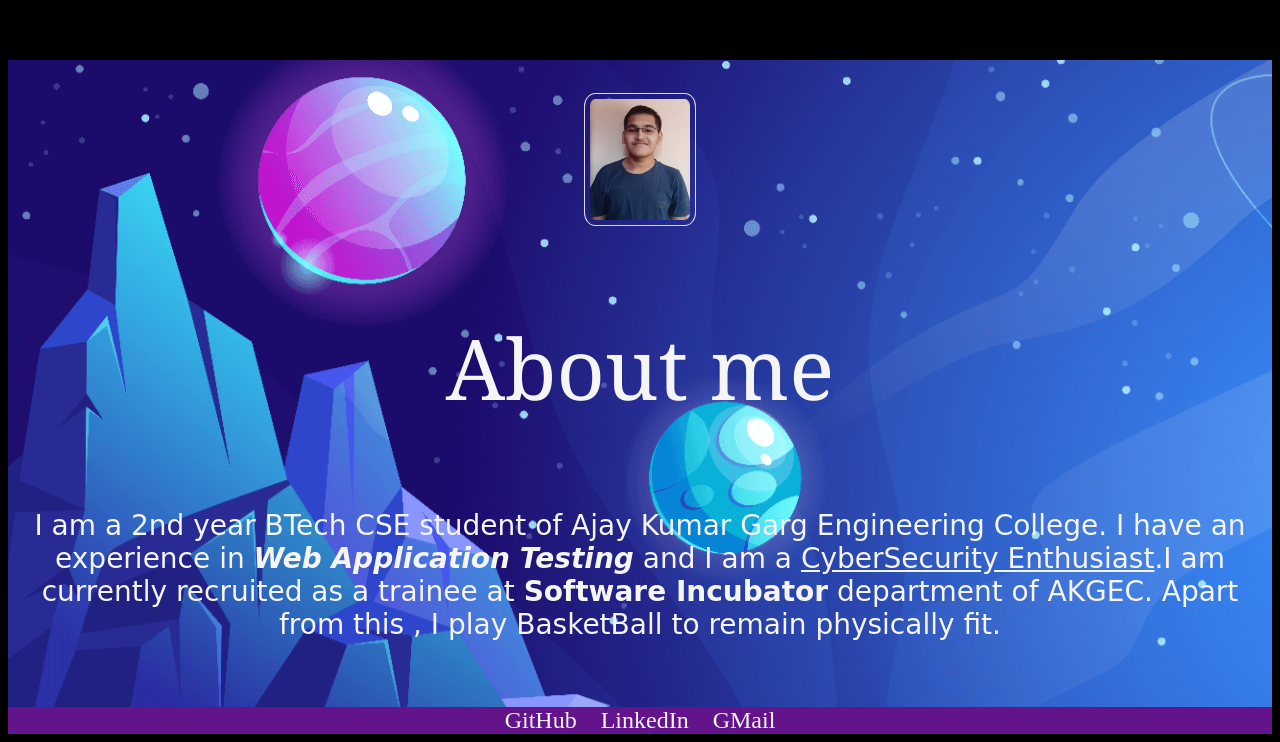
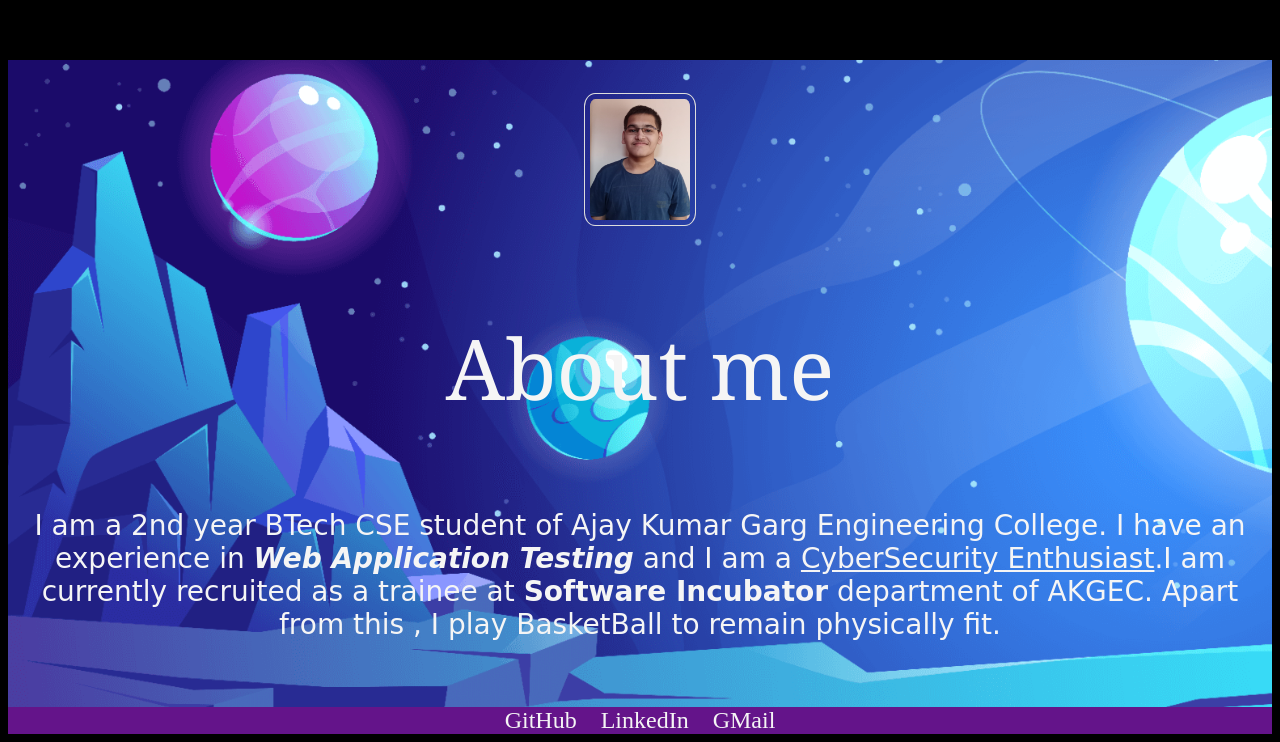
Before and after one commit to Makg2/SDC, a plain HTML site: page index.html in a window 1280 px wide. Shown: the part 1878-2620 px from the top of the page. Drawn offline with Linux system fonts and the light colour scheme.

Commit message:
fixed background size

```diff
--- a/css/academics.css
+++ b/css/academics.css
@@ -1,12 +1,9 @@
 #academics{
   color: whitesmoke;
-  /* height: 100%;
-  width:100%; */
   font-size: 3em;
   font-weight: bold;
   background-repeat: no-repeat;
   align-content: center;
-  /* margin-left: 500px; */
   background-size: cover;
 }
 table{
--- a/css/style.css
+++ b/css/style.css
@@ -22,6 +22,7 @@ h3{
     padding: auto;
     width: auto;
     height: auto;
+    background-size: cover;
 }
 
 #me{
@@ -44,9 +45,7 @@ h3{
 .intro{
     background-image: url(../images/back1.jpg);
     background-repeat: no-repeat;
-    /* height: 100%; */
     text-align: center;
-    /* background-size: cover; */
 }
 
 .navbar{
@@ -72,5 +71,5 @@ li a{
 
 body{
     background-color: black;
-    /* background-repeat: repeat; */
+
 }
--- a/index.html
+++ b/index.html
@@ -33,8 +33,8 @@
 
 
 		<img id="cpro" src="images/cpr0.jpg" alt="C Programming">
+		<img id="bbh" src="images/hackk.jpg" alt="Web App Testing">
 
-		<img id="bbh" src="images/hackk.jpg" alt="Web App Testing">
 	</div>
 
 
```
Also changed, not shown: css/skills.css (line endings or trailing spaces).
